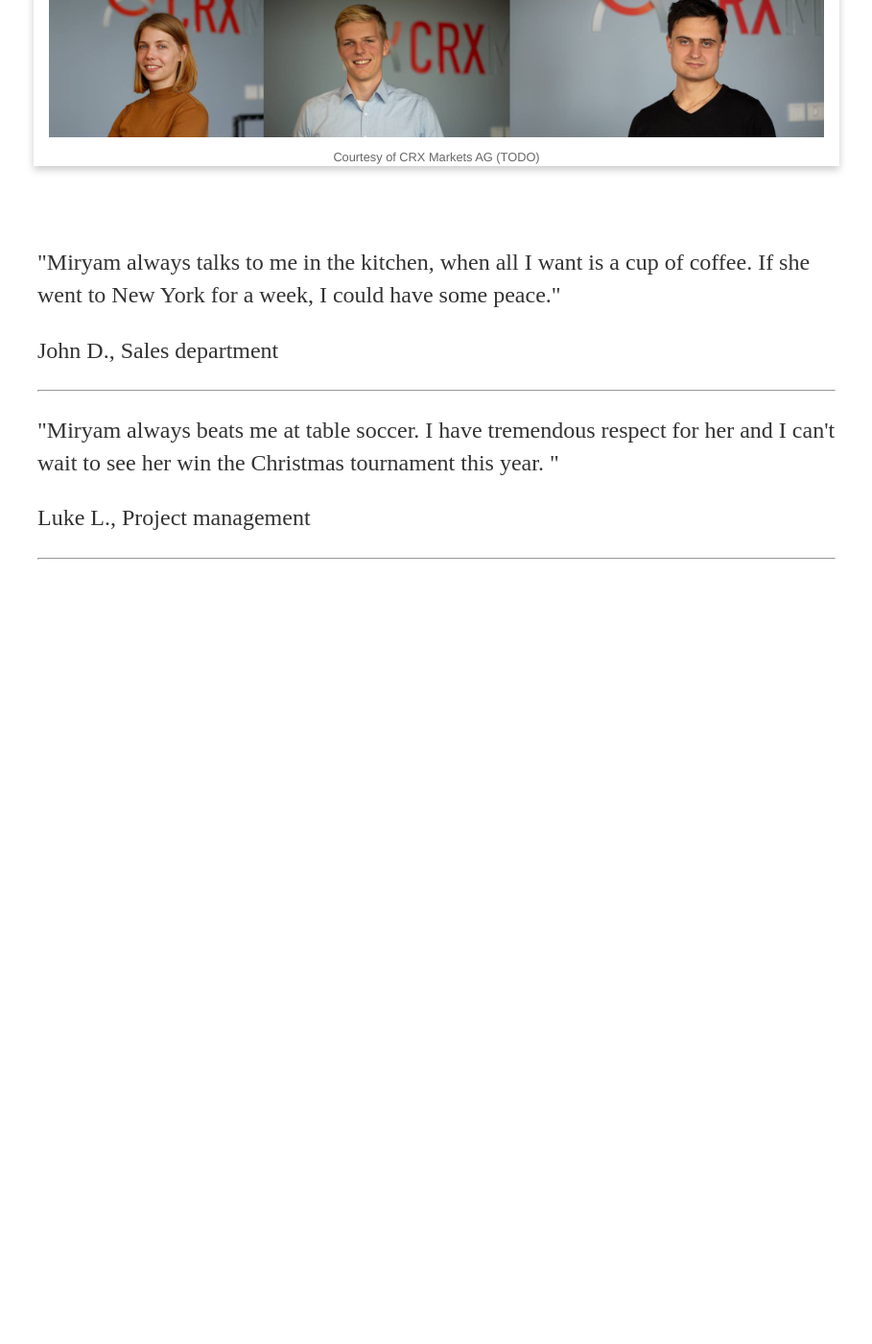
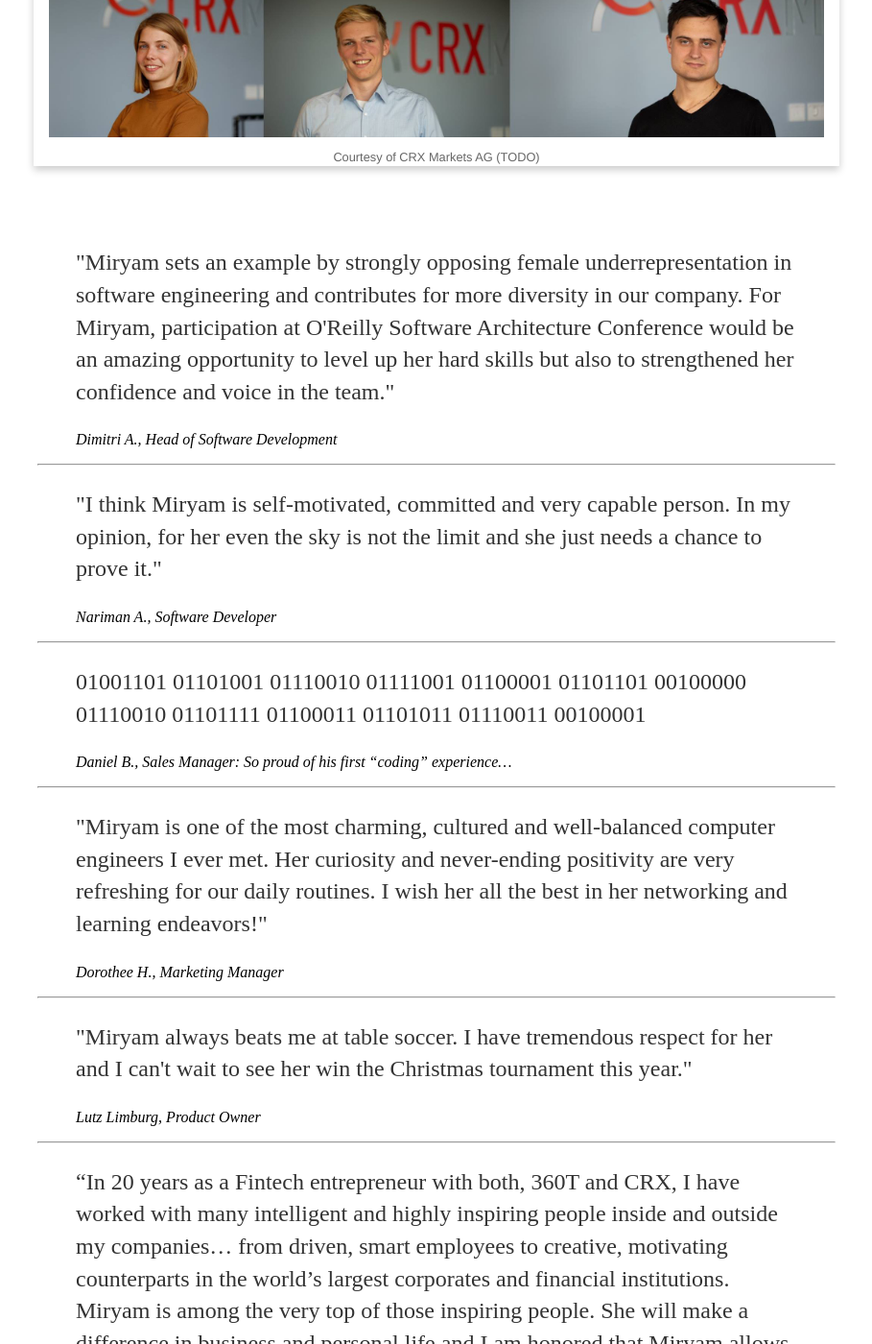
Before and after one commit to miryamch/miryamch.github.io, a Jekyll site: the page built from view/recommendations.html, in a window 1280 px wide and 1400 px high, scrolled down 586 px. Shown: the whole window at 96% size, without its empty margins (185-1094 px from the left). Built offline with Jekyll 4.4.1, drawn with Linux system fonts in a browser that asks for light colours; before the commit the page ends 1269 px from its top, so only the background shows below that; some of the changed text lies outside the part shown.

Commit message:
Filled recommendations section, text adjustments in about

```diff
--- a/view/recommendations.html
+++ b/view/recommendations.html
@@ -2,6 +2,7 @@
 layout: default
 title: Professionals' opinion
 ---
+
 <h1> A different perspective</h1>
 <p>My colleagues also think I should attend the conference. Here is what they say. </p>
 <div class="polaroid">
@@ -9,12 +10,95 @@ title: Professionals' opinion
     <p>Courtesy of CRX Markets AG (TODO)</p>
 </div>
 <article>
-    <p> "Miryam always talks to me in the kitchen, when all I want is a cup of coffee. If she went to New York for a week, I
-        could have some peace." </p>
-    <p>John D., Sales department</p>
+    <blockquote>
+        <p>
+            "Miryam sets an example by strongly opposing female underrepresentation in software engineering and contributes for more
+            diversity in our company. For Miryam, participation at O'Reilly Software Architecture Conference would be an
+            amazing opportunity to level up her hard skills but also to strengthened her confidence and voice in the team."
+        </p>
+        <cite>
+            Dimitri A., Head of Software Development
+        </cite>
+    </blockquote>
     <hr/>
-    <p> "Miryam always beats me at table soccer. I have tremendous respect for her and I can't wait to see her win the Christmas
-        tournament this year. " </p>
-    <p>Luke L., Project management</p>
+    <blockquote>
+        <p>
+            "I think Miryam is self-motivated, committed and very capable person. In my opinion, for her even the sky is not the limit
+            and she just needs a chance to prove it."
+        </p>
+        <cite>
+            Nariman A., Software Developer
+        </cite>
+    </blockquote>
     <hr/>
+    <blockquote>
+        <p>
+            01001101 01101001 01110010 01111001 01100001 01101101 00100000 01110010 01101111 01100011 01101011 01110011 00100001
+        </p>
+        <cite>
+            Daniel B., Sales Manager: So proud of his first “coding” experience…
+        </cite>
+    </blockquote>
+    <hr/>
+    <blockquote>
+        <p>
+            "Miryam is one of the most charming, cultured and well-balanced computer engineers I ever met. Her curiosity and never-ending
+            positivity are very refreshing for our daily routines. I wish her all the best in her networking and learning
+            endeavors!"
+        </p>
+        <cite>
+            Dorothee H., Marketing Manager
+        </cite>
+    </blockquote>
+    <hr/>
+    <blockquote>
+        <p>
+            "Miryam always beats me at table soccer. I have tremendous respect for her and I can't wait to see her win the Christmas
+            tournament this year."
+        </p>
+        <cite>
+            Lutz Limburg, Product Owner
+        </cite>
+    </blockquote>
+    <hr/>
+    <blockquote>
+        <p>
+            “In 20 years as a Fintech entrepreneur with both, 360T and CRX, I have worked with many intelligent and highly inspiring
+            people inside and outside my companies… from driven, smart employees to creative, motivating counterparts in
+            the world’s largest corporates and financial institutions. Miryam is among the very top of those inspiring people.
+            She will make a difference in business and personal life and I am honored that Miryam allows me and the rest
+            of the team to work with her.”
+        </p>
+        <cite> Moritz von der Linden, Founder & Chief Business Officer</cite>
+    </blockquote>
+    <hr/>
+    <blockquote>
+        <p>
+            "Miryam has been with us for a couple of months now. She turned out to be a great addition to our team, and she will be to
+            the O’Reilly Conference in New York."
+        </p>
+        <cite>
+            Frank L., CEO
+        </cite>
+    </blockquote>
+    <hr/>
+    <blockquote>
+        <p>
+            "Miryam is a lovely colleague, and she really wants to attend this conference to learn more about software architecture.
+            And if you knew her already, you would know that you would miss her if she did not come! So she simply must attend!"
+        </p>
+        <cite>
+            Veronika N., Assistant to the Executive Board
+        </cite>
+    </blockquote>
+    <hr/>
+    <blockquote>
+        <p>
+            "Being on the edge is important for an enthusiastic software developer. That's why I'd be happy for Miryam if she'd get a
+            chance to attend the conference. I'm sure she'll bring back lots of exciting and valuable ideas for the team."
+        </p>
+        <cite>
+            Sergey P., Software developer
+        </cite>
+    </blockquote>
 </article>
```
Also changed, not shown: view/about.html (+33 -13 lines), images/countries.png (added), 1 other file.
